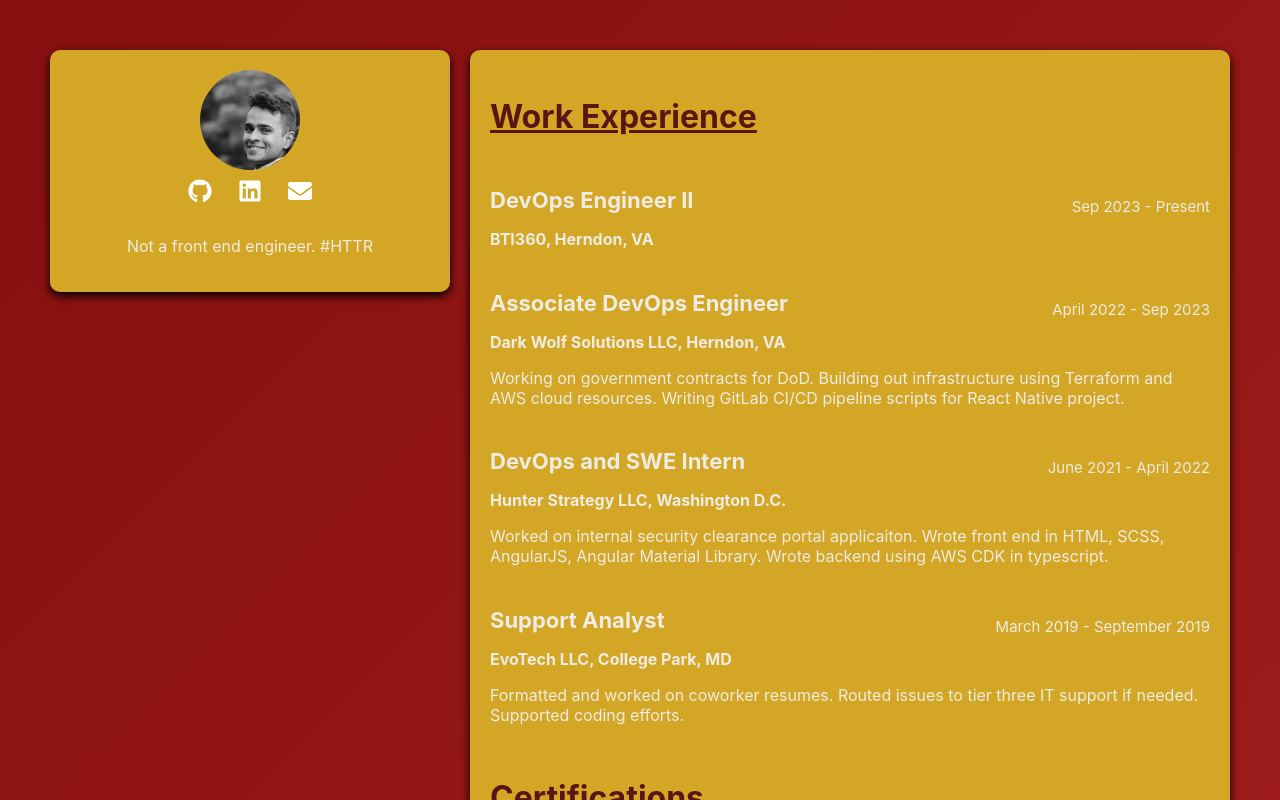
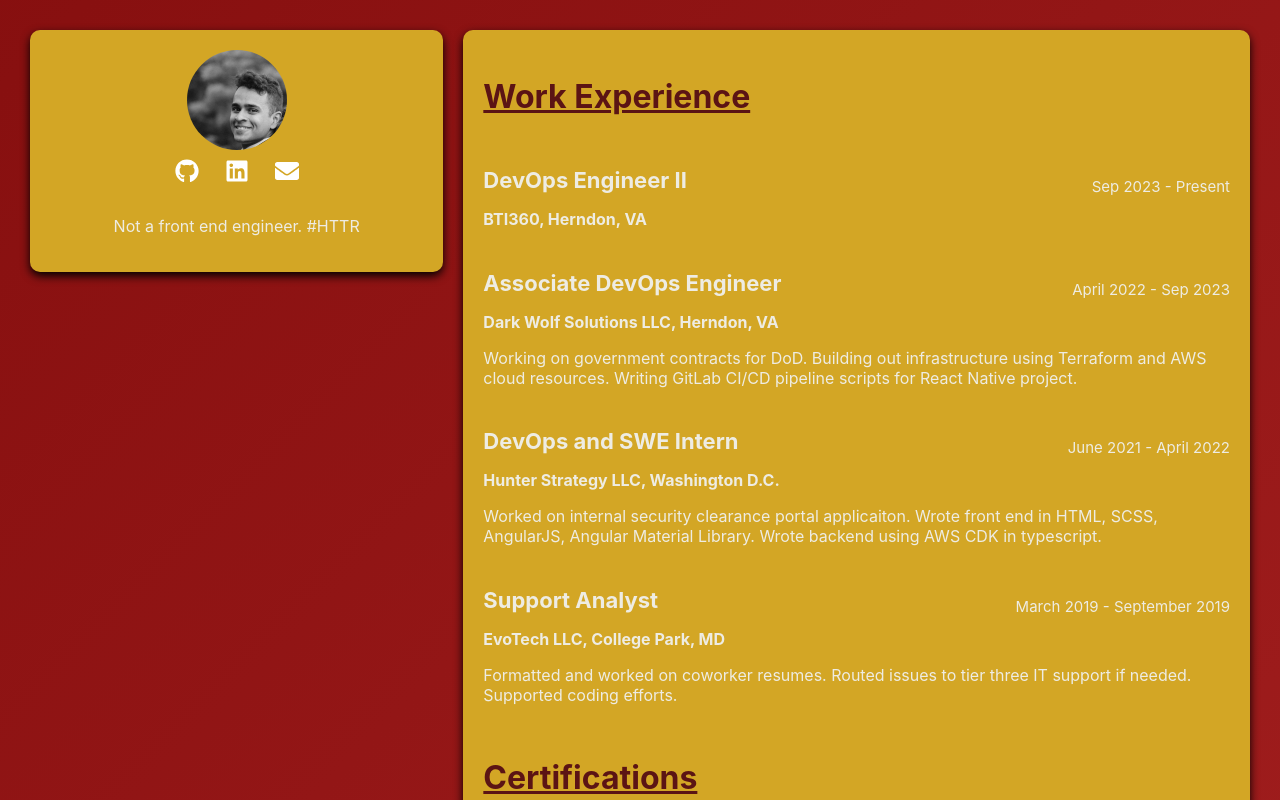
Before and after one commit to calebvarghese/resume, a React (Create React App) app in the folder frontend/: page / in a window 1280 px wide. Shown: the top 800 px of the page. Built offline with nearby package versions, Linux system fonts and the light colour scheme.

Commit message:
lessen padding, get rid of comments, add folder to gitignore

```diff
--- a/frontend/src/homepage.js
+++ b/frontend/src/homepage.js
@@ -1,12 +1,11 @@
 import React from 'react';
 import ProPic from '../src/ProPic.jpeg'
-import { FaGithub, FaLinkedin, FaEnvelope } from 'react-icons/fa'; // Import specific icons
+import { FaGithub, FaLinkedin, FaEnvelope } from 'react-icons/fa';
 
 function HomePage() {
   return (
     <div className='homepage-container'>
 
-      {/* Top left image */}
       <div className='profile-section'>
         <img
           src={ProPic}
--- a/frontend/src/index.css
+++ b/frontend/src/index.css
@@ -10,7 +10,7 @@ body {
   -webkit-font-smoothing: antialiased;
   -moz-osx-font-smoothing: grayscale;
   color: #EEECE3;
-  padding: 30px;
+  padding: 10px;
   background: linear-gradient(-45deg, #FFFFFF, #9E1C1C, #7D0A0A, #5B1414);
   background-size: 400% 400%;
   animation: gradient 30s ease infinite;
@@ -28,39 +28,35 @@ body {
   }
 }
 
-
 .header {
   color: #5B1414;
   font-size: xx-large;
   text-decoration: underline;
 }
 
-/* Style for the whole homepage container */
 .homepage-container {
   display: flex;
-  flex-direction: column; /* Default to vertical layout (for mobile) */
+  flex-direction: column;
   padding: 20px;
 }
 
-/* Style for the top-left image */
 .profile-image {
   width: 100px;
   border-radius: 50%;
-  margin-bottom: 10px; /* Ensures space between the image and social icons */
+  margin-bottom: 10px;
 }
 
 .profile-section {
   display: flex;
   flex-direction: column;
-  align-items: center; /* Center items horizontally */
+  align-items: center;
   padding: 20px;
-  margin-bottom: 20px; /* Add margin to separate from main content */
+  margin-bottom: 20px;
   background-color: var(--card-color);
   border-radius: 10px;
   box-shadow: 0 4px 10px rgba(0, 0, 0, 1.15);
 }
 
-/* Style for social media icons */
 .social-wrapper {
   text-align: center;
   padding-top: '10px';
@@ -69,7 +65,7 @@ body {
 }
 
 .social-wrapper .icon{
-  background-color: #ffffff00; /* transparent, dont change */
+  background-color: #ffffff00;
   border-radius: 50%;
   width: 50px;
   height: 50px;
@@ -86,11 +82,10 @@ body {
   color: var(--socialHover);
 }
 
-/* Section for work experience and certifications */
 .main-content {
   display: flex;
   flex-direction: column;
-  gap: 10px; /* Spacing between sections */
+  gap: 10px;
   background-color: var(--card-color);
   padding: 20px;
   border-radius: 10px;
@@ -126,7 +121,6 @@ span b {
   top: 10px;
 }
 
-/* Layout adjustments for desktop screens */
 @media (min-width: 768px) {
   .homepage-container {
     flex-direction: row; /* Switch to horizontal layout */
```
Also changed, not shown: 1 other file (tests, documents, lock files or other folders).
